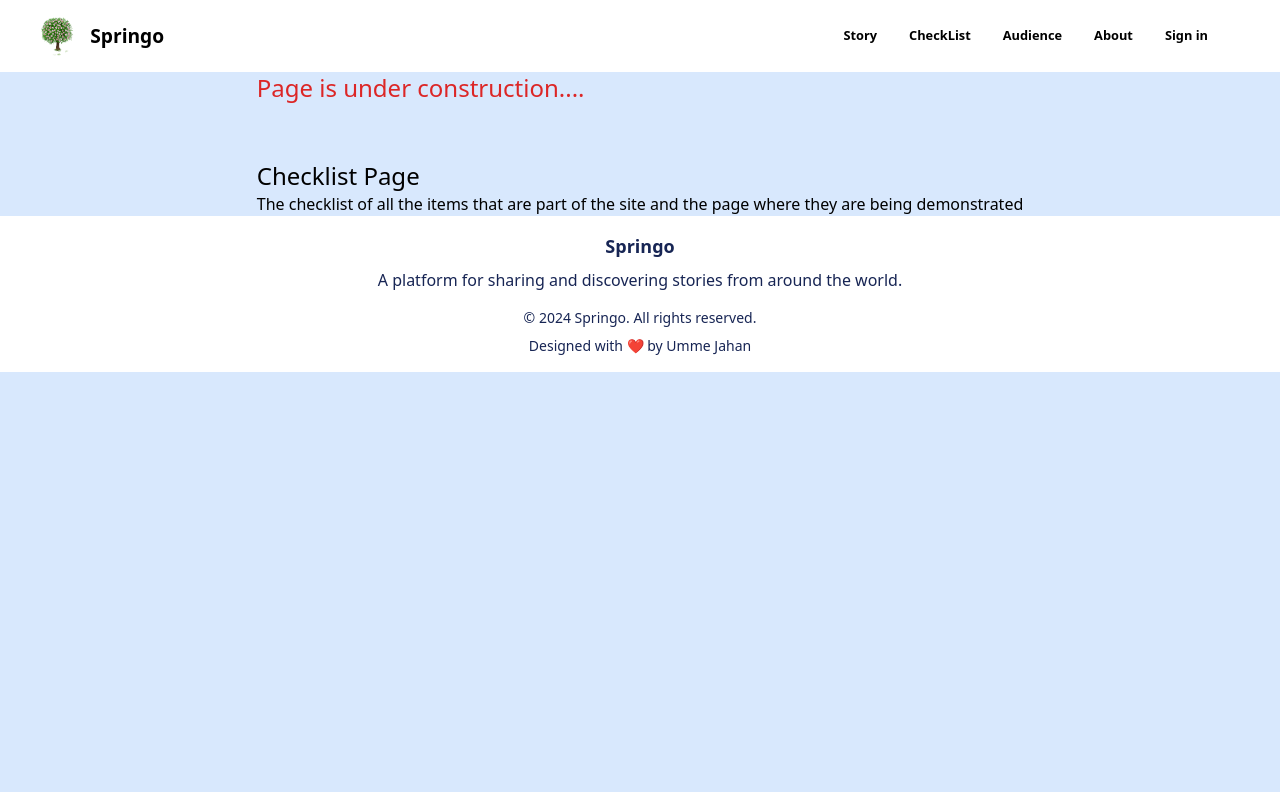
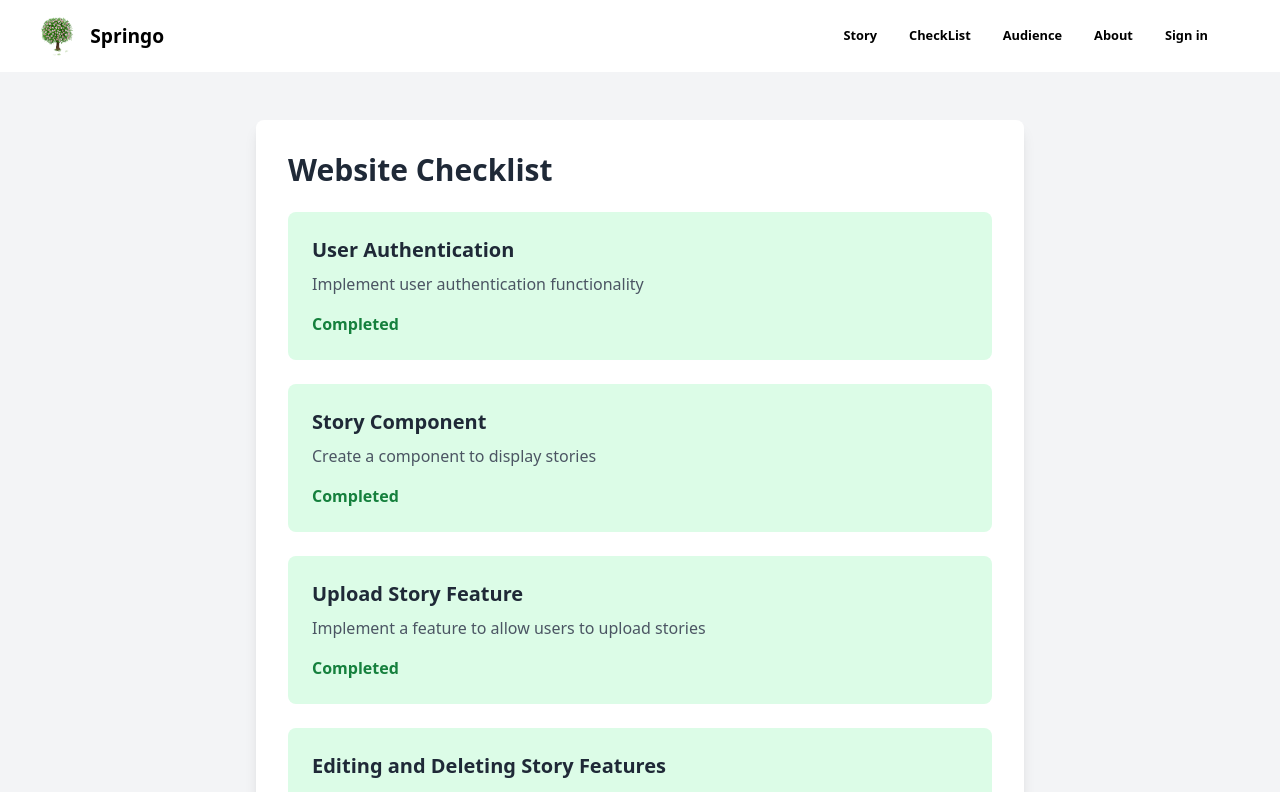
Before and after one commit to ibugithub/Springo-FrontEnd, a Next.js app: page /checklist in a window 1280 px wide. Shown: the top 792 px of the page. Built offline with nearby package versions, Linux system fonts and the light colour scheme.

Commit message:
Add style checklist and redesign profile

```diff
--- a/app/checklist/page.tsx
+++ b/app/checklist/page.tsx
@@ -1,6 +1,6 @@
-import { CheckList } from "@/components/CheckList/checklist";
+import { ChecklistPage } from "@/components/CheckList/checklist";
 
 const Page = () => {
-  return <CheckList />;
+  return <ChecklistPage />;
 };
 export default Page;
--- a/components/About/about.tsx
+++ b/components/About/about.tsx
@@ -11,6 +11,7 @@ import PostgreSQLImage from '../../public/images/PostgresSQL.png'
 import VercelImage from '../../public/images/verc.png'
 import RenderImage from '../../public/images/render.png';
 import SubbaseImage from '../../public/images/supbase.png';
+import ReduxImage from '../../public/images/redux.png'
 
 export const About = () => {
   return (
@@ -43,6 +44,10 @@ export const About = () => {
             <div className="flex items-center">
               <Image src={AxiosImage} alt="Axios" width={48} height={48} className="mr-4" />
               <p>Axios</p>
+            </div>
+            <div className="flex items-center">
+              <Image src={ReduxImage} alt="Redux" width={48} height={48} className="mr-4" />
+              <p>Redux</p>
             </div>
           </div>
           <div>
--- a/components/CheckList/checklist.tsx
+++ b/components/CheckList/checklist.tsx
@@ -1,17 +1,108 @@
-import React from 'react'
+import React from 'react';
+import Link from 'next/link';
 
-export const CheckList = () => {
+export const ChecklistPage = () => {
+  const checklistItems = [
+    {
+      id: 1,
+      title: 'User Authentication',
+      description: 'Implement user authentication functionality',
+      completed: true,
+      link: "/signin"
+    },
+    {
+      id: 4,
+      title: 'Story Component',
+      description: 'Create a component to display stories',
+      completed: true,
+      link: "/stories"
+    },
+    {
+      id: 5,
+      title: 'Upload Story Feature',
+      description: 'Implement a feature to allow users to upload stories',
+      completed: true,
+      link: "/uploadStory"
+    },
+    {
+      id: 9,
+      title: 'Editing and Deleting Story Features',
+      description: 'Authenticated user can edit and delete their stories',
+      completed: true,
+      link: "/stories/indeStories"
+    },
+    {
+      id: 6,
+      title: 'Profile Page',
+      description: 'Design and implement user profile page',
+      completed: true,
+      link: '/profile'
+    },
+    {
+      id: 7,
+      title: 'Sign In/Sign Up Pages',
+      description: 'Create pages for user authentication',
+      completed: true,
+      link: "/signup"
+    },
+    {
+      id: 10,
+      title: 'JWT Token Authentication System',
+      description: 'User will be authenticated by JWT token authentication,',
+      completed: true,
+      link: "/signin"
+    },
+    {
+      id: 11,
+      title: 'Refresh Acess Token and get new access token automatically',
+      description: 'After expiring a access token a new access token will be created by the refresh token and the new access token will be automatically added to all the protected routes',
+      completed: true,
+      link: "/signin"
+    },
+    {
+      id: 8,
+      title: 'Navigation Bar',
+      description: 'Design and implement a navigation bar for easy site navigation',
+      completed: true,
+      link: "/"
+    },
+    {
+      id: 3,
+      title: 'Modern UI Components',
+      description: 'Use modern UI components for a sleek look',
+      completed: true,
+      link: "/"
+    },
+  ];
+
   return (
-    <>
-      <div className='flex justify-center '>
-        <div className='flex flex-col r'>
-          <h2 className='mb-14 text-2xl text-red-600'>Page is under construction....</h2>
-          <h4 className='text-2xl'> Checklist Page </h4>
-          <ul>
-            <li>The checklist of all the items that are part of the site and the page where they are being demonstrated</li>
-          </ul>
+    <div className="bg-gray-100 min-h-screen py-12">
+      <div className="max-w-3xl mx-auto bg-white rounded-lg shadow-lg p-8">
+        <h1 className="text-3xl font-bold text-gray-800 mb-6">Website Checklist</h1>
+        <div className="grid gap-6">
+          {checklistItems.map((item) => (
+            <Link href={item.link} key={item.id}>
+              <div
+                className={`p-6 rounded-lg transition-colors duration-300 ${
+                  item.completed
+                    ? 'bg-green-100 hover:bg-green-200'
+                    : 'bg-red-100 hover:bg-red-200'
+                }`}
+              >
+                <h2 className="text-xl font-semibold mb-2 text-gray-800">{item.title}</h2>
+                <p className="text-gray-600 mb-4">{item.description}</p>
+                <span
+                  className={`font-semibold ${
+                    item.completed ? 'text-green-700' : 'text-red-700'
+                  }`}
+                >
+                  {item.completed ? 'Completed' : 'Incomplete'}
+                </span>
+              </div>
+            </Link>
+          ))}
         </div>
       </div>
-    </>
-  )
-}
+    </div>
+  );
+};
--- a/components/Logout/logout.tsx
+++ b/components/Logout/logout.tsx
@@ -7,10 +7,10 @@ export const Logout = () => {
   HandleLogout(router);
   return (
     <>
-      <div className="flex justify-center">
-        <div className="">Logging you out...</div>
+      <div className="flex items-center justify-center h-screen">
+        <div className="animate-spin rounded-full h-28 w-28 border-t-2 border-b-2 border-gray-900">
+        </div>
       </div>
-
     </>
   )
 }
--- a/components/SignUp/signup.tsx
+++ b/components/SignUp/signup.tsx
@@ -77,8 +77,9 @@ const SignUp = () => {
   return (
     <div className="login-container">
       {isLoading ? (
-        <div className="flex justify-center">
-          <div className=" bg-white p-4 rounded-lg shadow-lg">Signin you up...</div>
+        <div className="flex items-center justify-center h-screen">
+          <div className="animate-spin rounded-full h-28 w-28 border-t-2 border-b-2 border-gray-900">
+          </div>
         </div>
       ) :
 
--- a/components/Story/indeStory.tsx
+++ b/components/Story/indeStory.tsx
@@ -65,8 +65,9 @@ export const ShowIndeStory = () => {
   return (
     <div className="bg-white text-gray-900 p-6">
       {isLoading ? (
-        <div className="flex justify-center items-center h-screen">
-          <div className="bg-white p-4 rounded-lg shadow-lg">Loading Story...</div>
+        <div className="flex items-center justify-center h-screen">
+          <div className="animate-spin rounded-full h-28 w-28 border-t-2 border-b-2 border-gray-900">
+          </div>
         </div>
       ) : (
         <div className="grid grid-cols-1 gap-6 md:grid-cols-2 lg:grid-cols-3">
--- a/components/Story/stories.tsx
+++ b/components/Story/stories.tsx
@@ -38,8 +38,9 @@ export const ShowStories = () => {
     <div className="bg-gray-100 min-h-screen">
       <div className="container mx-auto px-4 py-8">
         {isLoading ? (
-          <div className="flex justify-center items-center">
-            <div className="text-2xl text-gray-600">Loading Story...</div>
+          <div className="flex items-center justify-center h-screen">
+            <div className="animate-spin rounded-full h-28 w-28 border-t-2 border-b-2 border-gray-900">
+            </div>
           </div>
         ) : (
           <>
--- a/components/Story/story.tsx
+++ b/components/Story/story.tsx
@@ -31,8 +31,9 @@ export const ShowStory = ({ id }: storyIdProps) => {
       <div className="pt-[1rem] pb-[1rem] bg-gradient-to-r from-black to-blue-900 min-h-screen flex justify-center items-center">
         <div className="max-w-4xl w-full bg-white rounded-lg shadow-lg p-8">
           {isLoading ? (
-            <div className="flex justify-center items-center">
-              <div className="text-2xl text-gray-600">Loading Story...</div>
+            <div className="flex items-center justify-center h-screen">
+              <div className="animate-spin rounded-full h-28 w-28 border-t-2 border-b-2 border-gray-900">
+              </div>
             </div>
           ) : (
             <>
--- a/components/Story/uploadStory.tsx
+++ b/components/Story/uploadStory.tsx
@@ -29,7 +29,7 @@ export const Uploadprod = () => {
       }
       const response = await customRequest.post(url, formData)
       if (response.status === 201) {
-        setFormData({name: "", story: ""})
+        setFormData({ name: "", story: "" })
         toast.success("Story uploaded successfully")
       }
     } catch (error) {
@@ -58,8 +58,9 @@ export const Uploadprod = () => {
   return (
     <div className="mb-20 ">
       {isLoading ? (
-        <div className="flex justify-center items-center h-screen">
-          <div className="text-2xl text-gray-600">Loading...</div>
+        <div className="flex items-center justify-center h-screen">
+          <div className="animate-spin rounded-full h-28 w-28 border-t-2 border-b-2 border-gray-900">
+          </div>
         </div>
       ) : isWriter ? (
         <div className="container mx-auto px-4 py-8">
```
Also changed, not shown: components/Profile/profile.tsx (+26 -19 lines), components/SignIn/signIn.tsx (+5 -4 lines), public/images/redux.png (added).
